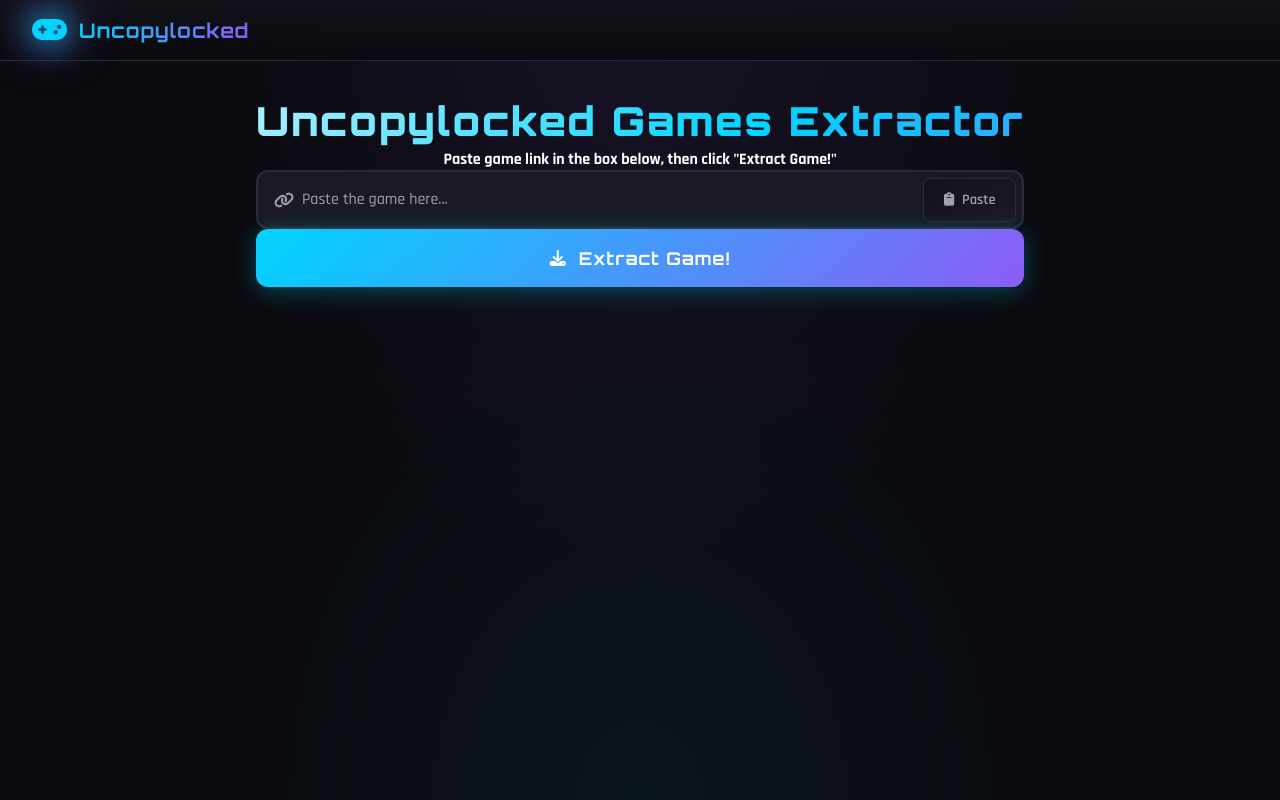
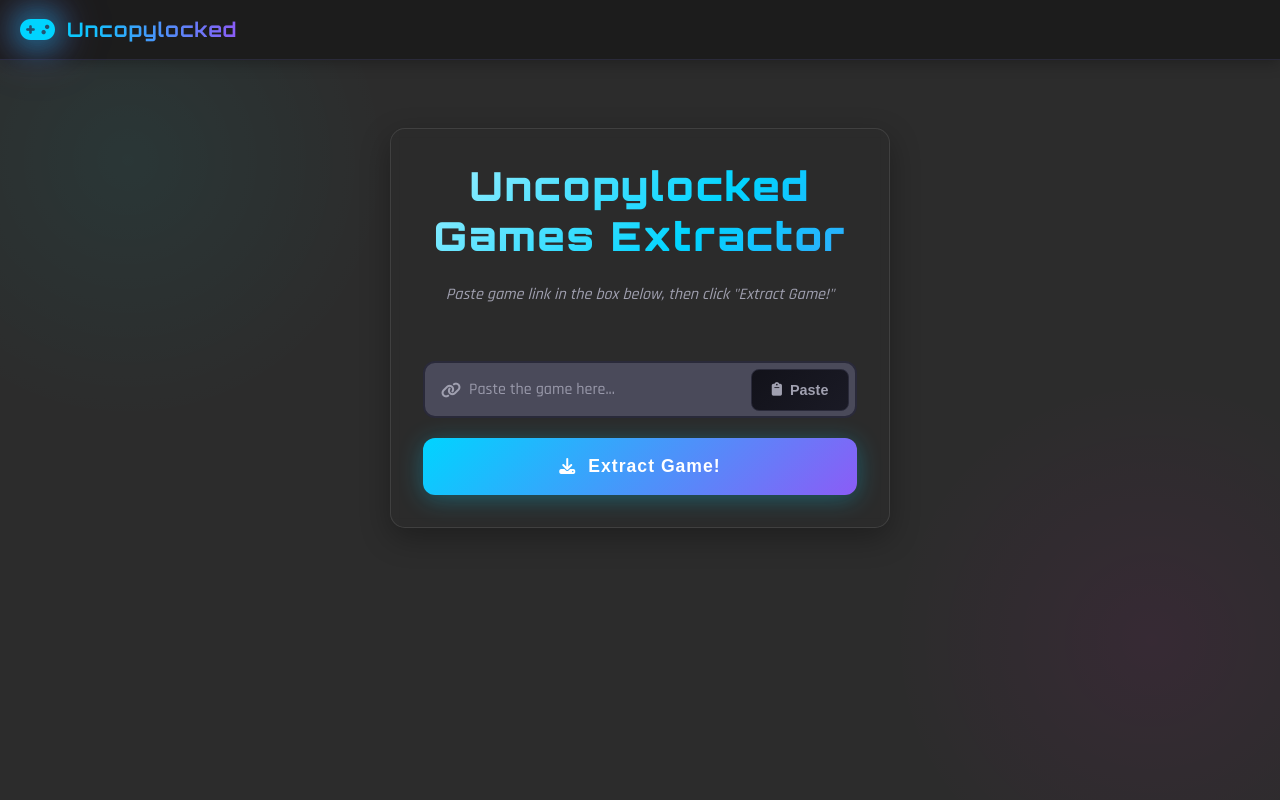
Before and after one commit to US1A9/uncopylocked, a Flask app: page / in a window 1280 px wide. Run offline with Flask 3, Linux system fonts and the light colour scheme.

Commit message:
Add files via upload

```diff
--- a/static/css/styles.css
+++ b/static/css/styles.css
@@ -1,5 +1,5 @@
 :root {
-  --bg-primary: #0a0a0f;
+  --bg-primary: #2c2c2c;
   --bg-secondary: #12121a;
   --bg-card: #1a1a25;
   --neon-blue: #00d4ff;
@@ -12,12 +12,15 @@
   --border-color: #2a2a3a;
   --shadow-neon: 0 0 20px rgba(0, 212, 255, 0.3);
   --shadow-neon-strong: 0 0 30px rgba(0, 212, 255, 0.5);
+  --input-bg: #4a4a5a;
 }
 
 * {
     margin: 0;
     padding: 0;
     box-sizing: border-box;
+    font-weight: bold;
+    font-family: Arial, sans-serif;
 }
 
 html,
@@ -32,8 +35,7 @@
   background: var(--bg-primary);
   color: var(--text-primary);
   overflow-x: hidden;
-  background-image: radial-gradient(ellipse at top, rgba(139, 92, 246, 0.1) 0%, transparent 50%),
-    radial-gradient(ellipse at bottom, rgba(0, 212, 255, 0.05) 0%, transparent 50%);
+  background-image: radial-gradient(circle at 10% 20%, rgba(0, 255, 255, 0.05) 0%, transparent 20%), radial-gradient(circle at 90% 80%, rgba(255, 0, 204, 0.05) 0%, transparent 20%);
 }
 
 .notification {
@@ -166,14 +169,20 @@
 
 .nav-container {
   width: 100%;
-  padding: 1rem 2rem;
-  background: linear-gradient(180deg, rgba(18, 18, 26, 0.95) 0%, rgba(10, 10, 15, 0.9) 100%);
+  height: 60px;
+  background-color: rgba(28, 28, 28, 0.95);
   border-bottom: 1px solid var(--border-color);
   backdrop-filter: blur(10px);
+  padding: 0 20px;
   position: fixed;
   top: 0;
   left: 0;
   z-index: 1000;
+  box-shadow: 0 2px 15px rgba(0, 0, 0, 0.3);
+  display: flex;
+  align-items: center;
+  justify-content: flex-start;
+  box-sizing: border-box;
 }
 
 .logo {
@@ -222,6 +230,43 @@
   background-clip: text;
   background-size: 200% 200%;
   animation: text-shimmer 3s ease-in-out infinite;
+}
+
+.subtitle {
+  font-family: "Rajdhani", sans-serif;
+  font-size: 1rem;
+  font-weight: 500;
+  color: var(--text-secondary);
+  margin-bottom: 1rem;
+  font-style: italic;
+}
+
+.container {
+  display: flex;
+  align-items: center;
+  flex-direction: column;
+  margin-top: 2rem;
+  max-width: 500px;
+  padding: 2rem;
+  background-color: rgba(44, 44, 44, 0.7);
+  border-radius: 15px;
+  box-shadow: 0 10px 30px rgba(0, 0, 0, 0.3);
+  border: 1px solid rgba(255, 255, 255, 0.1);
+  backdrop-filter: blur(5px);
+  animation: fadeIn 0.5s ease-in-out;
+  width: 100%;
+  gap: 1.25rem;
+}
+
+@keyframes fadeIn {
+  from {
+    opacity: 0;
+    transform: translateY(10px);
+  }
+  to {
+    opacity: 1;
+    transform: translateY(0);
+  }
 }
 
 .input-container {
@@ -272,11 +317,12 @@
   position: relative;
   display: flex;
   align-items: center;
-  background: var(--bg-card);
+  background: var(--input-bg);
   border: 2px solid var(--border-color);
   border-radius: 12px;
   overflow: hidden;
   transition: all 0.3s ease;
+  width: 100%;
 }
 
 .input-wrapper:hover {
@@ -306,14 +352,15 @@
   background: transparent;
   border: none;
   outline: none;
-  color: var(--text-primary);
+  color: #ffffff !important;
   font-family: "Rajdhani", sans-serif;
   font-size: 1rem;
   font-weight: 500;
+  caret-color: var(--neon-blue);
 }
 
 #urlInput::placeholder {
-  color: var(--text-secondary);
+  color: #9999aa;
 }
 
 .button-paste {
```
Also changed, not shown: other parts of static/css/styles.css (+44 -5 lines).
